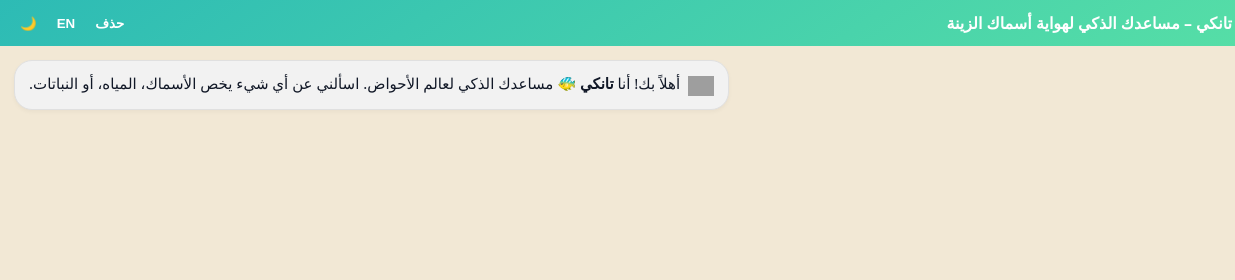
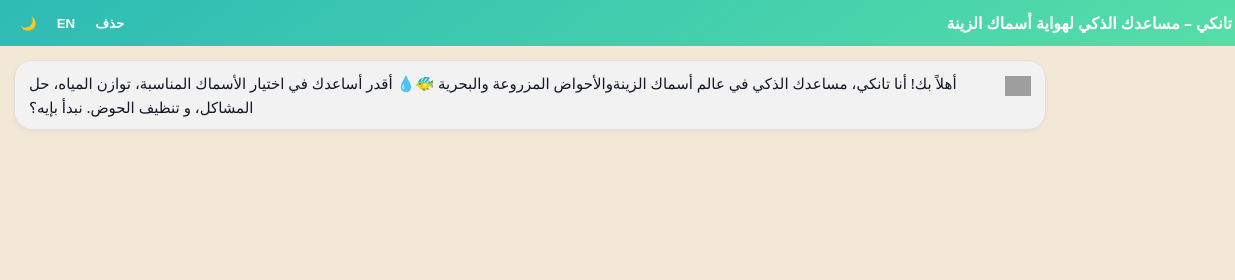
Before and after one commit to Limologic/tanky-ai-assistant, a website: page tanky.html in a window 1280 px wide. Shown: the top 280 px of the page, 0-1235 px from the left. Drawn offline with Linux system fonts and the light colour scheme; grey boxes are pictures that could not be loaded.

Commit message:
Update tanky.html

```diff
--- a/tanky.html
+++ b/tanky.html
@@ -272,7 +272,7 @@
         send: "إرسال",
         langToggle: "EN",
         clear: "حذف",
-        welcome: "أهلاً بك! أنا <strong>تانكي</strong> 🐠 مساعدك الذكي لعالم الأحواض. اسألني عن أي شيء يخص الأسماك، المياه، أو النباتات.",
+        welcome: "أهلاً بك! أنا تانكي، مساعدك الذكي في عالم أسماك الزينةوالأحواض المزروعة والبحرية 🐠💧 أقدر أساعدك في اختيار الأسماك المناسبة، توازن المياه، حل المشاكل، و تنظيف الحوض. نبدأ بإيه؟",
         quick: ["🐠 اقتراح نوع اكل سمك", "💧 تحليل جودة المياه", "🧽 تنظيف الحوض", "🌿 نباتات سهلة"]
       },
       en: {
@@ -281,7 +281,7 @@
         send: "Send",
         langToggle: "AR",
         clear: "Clear",
-        welcome: "Hi! I'm <strong>Tanky</strong> 🐠 your smart aquarium assistant. Ask me anything about your fish, plants, or tank setup.",
+        welcome: "Hi! I'm Tanky, your smart aquarium assistant. I can help you balance water, choose the right fish, and fix tank issues — ask me anything!",
         quick: ["🐠 Fish suggestions", "💧 Water quality test", "🧽 Cleaning tips", "🌿 Easy plants"]
       }
     };
```
